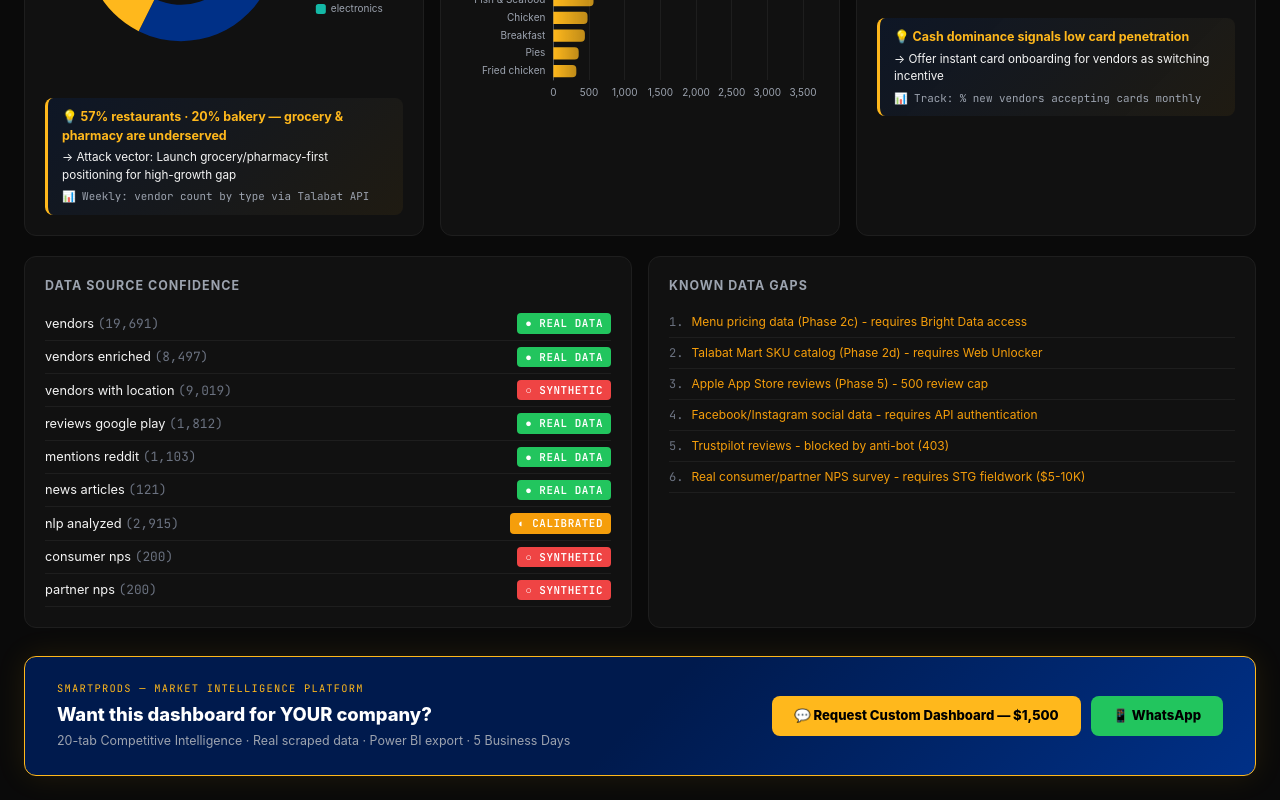
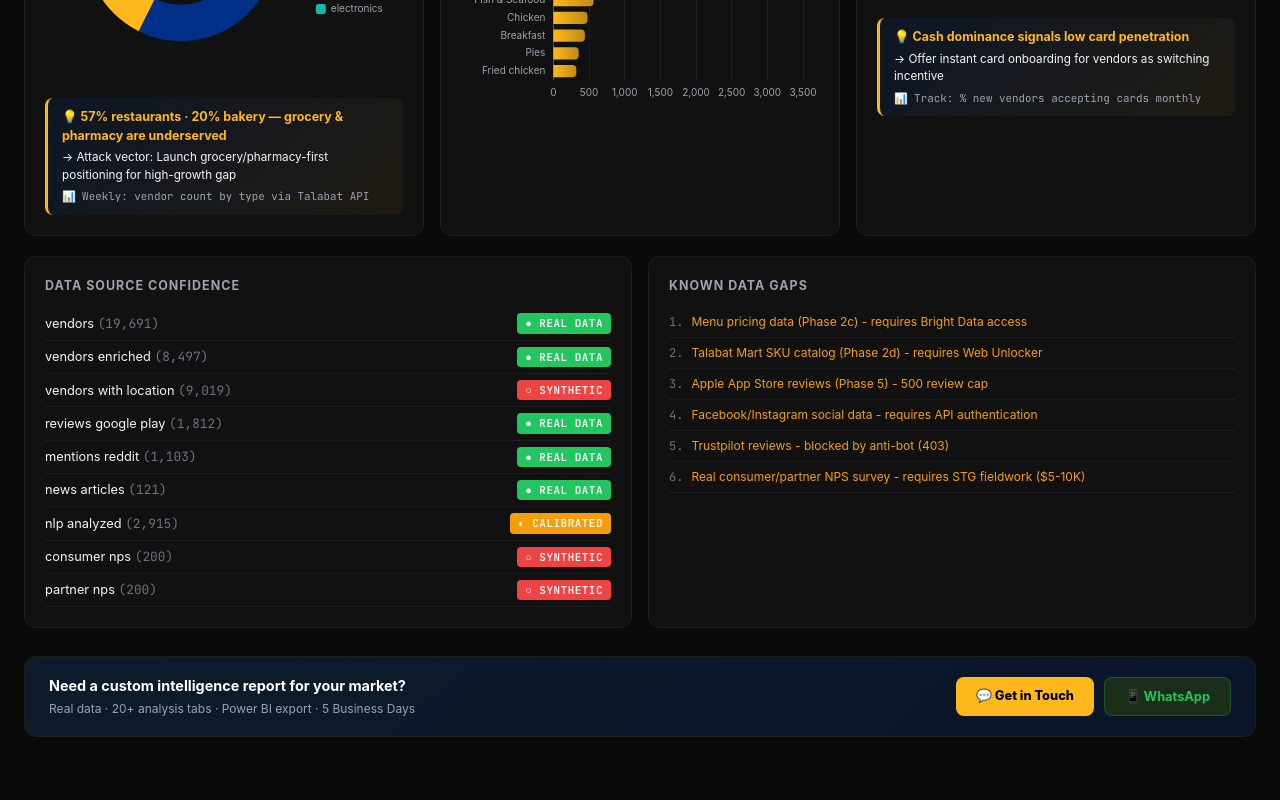
Before and after one commit to asizux2/SmartProDS, a React (Vite) app: page /#/dashboard/talabat-10k in a window 1280 px wide. Shown: the part 577-1377 px from the top of the page. After the commit the page ends 1338 px from the top, so only its background shows below. Built offline with nearby package versions, Linux system fonts and the light colour scheme.

Commit message:
polish: Remove SmartProDS/10K branding from dashboard for clean client sharing

```diff
--- a/src/components/dashboards/TalabatDashboard10K.jsx
+++ b/src/components/dashboards/TalabatDashboard10K.jsx
@@ -1,8 +1,7 @@
 /**
- * Talabat Egypt $10K Competitive Intelligence Dashboard v4 — 20 Tabs
- * PREMIUM UPGRADE: ECharts WebGL · Animated KPIs · Export · Virtual Tables
+ * Talabat Egypt — Competitive Intelligence Report · 20 Tabs
+ * ECharts WebGL · Animated KPIs · Export · Virtual Tables
  * Data: REAL — 19,691 vendors + 1,812 GP reviews + 1,103 Reddit + 2,915 NLP + 121 news
- * Built by: SmartProDS Intelligence Platform
  */
 
 import React, { useState, useEffect, useRef, useMemo } from 'react';
@@ -402,30 +401,26 @@ const ExportBtn = () => {
 
 const SalesCTA = () => (
   <div style={{
-    background: `linear-gradient(135deg, ${T.navyDark} 0%, #001a4d 50%, ${T.navy} 100%)`,
-    border: `1px solid ${T.gold}`, borderRadius: 12,
-    padding: '24px 32px', margin: '28px 0 0',
-    display: 'flex', alignItems: 'center', justifyContent: 'space-between', flexWrap: 'wrap', gap: 16,
-    boxShadow: `0 0 30px rgba(255,184,28,0.1)`,
+    background: `linear-gradient(135deg, #0D1B2A 0%, #0a1628 100%)`,
+    border: `1px solid ${T.border}`, borderRadius: 12,
+    padding: '18px 24px', margin: '28px 0 0',
+    display: 'flex', alignItems: 'center', justifyContent: 'space-between', flexWrap: 'wrap', gap: 14,
   }}>
     <div>
-      <div style={{ color: T.gold, fontSize: '0.65rem', fontFamily: MONO, marginBottom: 4, letterSpacing: '0.12em' }}>
-        SMARTPRODS — MARKET INTELLIGENCE PLATFORM
+      <div style={{ color: '#fff', fontSize: '0.9rem', fontWeight: 700, marginBottom: 3 }}>
+        Need a custom intelligence report for your market?
       </div>
-      <div style={{ color: '#fff', fontSize: '1.15rem', fontWeight: 800, marginBottom: 4 }}>
-        Want this dashboard for YOUR company?
-      </div>
-      <div style={{ color: T.muted, fontSize: '0.78rem' }}>
-        20-tab Competitive Intelligence · Real scraped data · Power BI export · 5 Business Days
+      <div style={{ color: T.muted, fontSize: '0.75rem' }}>
+        Real data · 20+ analysis tabs · Power BI export · 5 Business Days
       </div>
     </div>
     <div style={{ display: 'flex', gap: 10, flexWrap: 'wrap' }}>
-      <a href="mailto:Eslam.geogac@gmail.com?subject=Custom Dashboard Inquiry - Saw Talabat 360"
-        style={{ background: T.gold, color: '#000', padding: '10px 22px', borderRadius: 8, fontWeight: 800, textDecoration: 'none', fontSize: '0.82rem' }}>
-        💬 Request Custom Dashboard — $1,500
+      <a href="mailto:Eslam.geogac@gmail.com?subject=Custom Intelligence Report Inquiry"
+        style={{ background: T.gold, color: '#000', padding: '9px 20px', borderRadius: 8, fontWeight: 800, textDecoration: 'none', fontSize: '0.8rem' }}>
+        💬 Get in Touch
       </a>
-      <a href="https://wa.me/201000000000?text=Hi%20Eslam%2C%20I%20saw%20the%20Talabat%20360%20dashboard"
-        style={{ background: T.success, color: '#000', padding: '10px 22px', borderRadius: 8, fontWeight: 800, textDecoration: 'none', fontSize: '0.82rem' }}>
+      <a href="https://wa.me/201000000000?text=Hi%2C%20I%20saw%20the%20Talabat%20Egypt%20intelligence%20report"
+        style={{ background: '#1A2E1A', color: T.success, border: `1px solid ${T.success}44`, padding: '9px 20px', borderRadius: 8, fontWeight: 700, textDecoration: 'none', fontSize: '0.8rem' }}>
         📱 WhatsApp
       </a>
     </div>
@@ -509,10 +504,10 @@ function TalabatDashboard10K({ data }) {
           <div>
             <div style={{ display: 'flex', alignItems: 'center', gap: 10, marginBottom: 2 }}>
               <span style={{ fontSize: '1.6rem', fontWeight: 900, color: T.gold, letterSpacing: '-0.02em' }}>Talabat Egypt</span>
-              <Badge color={T.gold} textColor="#000">$10K INTELLIGENCE</Badge>
+              <span style={{ fontSize: '1rem', fontWeight: 500, color: 'rgba(255,255,255,0.7)' }}>Competitive Intelligence Report</span>
             </div>
             <div style={{ fontSize: '0.72rem', color: 'rgba(255,255,255,0.65)', fontFamily: MONO }}>
-              20-Tab Competitive Deep Dive · {kpi.total_vendors?.toLocaleString()} vendors · {kpi.total_reviews?.toLocaleString()} reviews · {kpi.total_nlp_records?.toLocaleString()} NLP records · April 2026
+              20-Tab Deep Dive · {kpi.total_vendors?.toLocaleString()} vendors · {kpi.total_reviews?.toLocaleString()} reviews · {kpi.total_nlp_records?.toLocaleString()} NLP records · April 2026
             </div>
           </div>
           <div style={{ display: 'flex', gap: 10, alignItems: 'center', flexWrap: 'wrap' }}>
```
